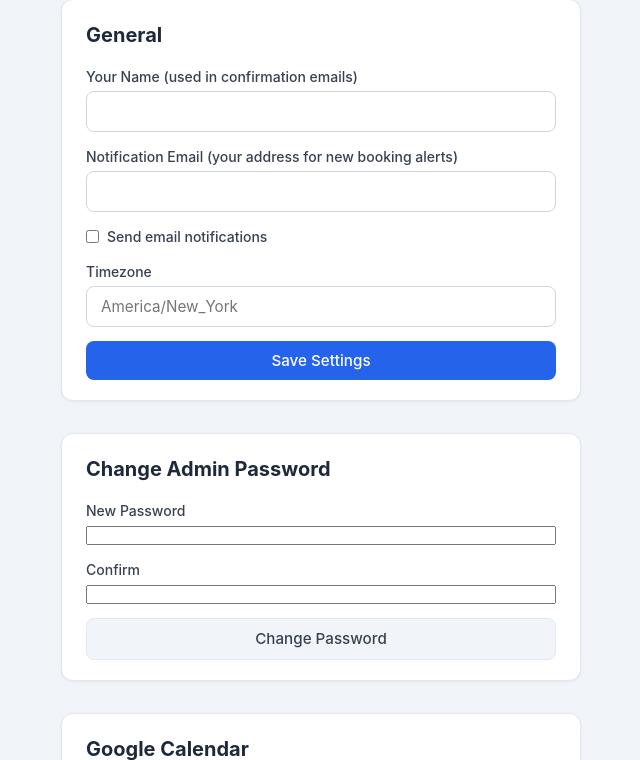
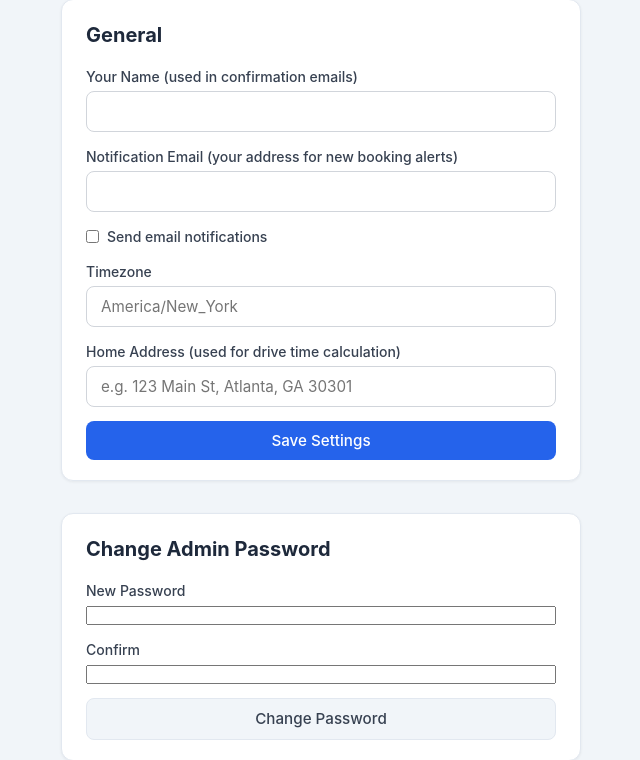
Before and after one commit to AlobarQuest/booking-system, a Python web app: template app/templates/admin/settings.html in a window 1280 px wide. Shown: the part 145-905 px from the top of the page, without its empty margins (115-755 px from the left). Run offline with Jinja, Linux system fonts and the light colour scheme; the template is opened without the code that fills it, so the values that code supplies are empty.

Commit message:
feat: add home address field to admin settings for drive time origin

```diff
--- a/app/routers/admin.py
+++ b/app/routers/admin.py
@@ -317,6 +317,7 @@ def settings_page(request: Request, db: Session = Depends(get_db), _=AuthDep):
         "notify_email": get_setting(db, "notify_email", ""),
         "notifications_enabled": get_setting(db, "notifications_enabled", "true") == "true",
         "timezone": get_setting(db, "timezone", "America/New_York"),
+        "home_address": get_setting(db, "home_address", ""),
         "google_authorized": cal.is_authorized(refresh_token),
         "conflict_cals": conflict_cals,
         "flash": _get_flash(request),
@@ -330,6 +331,7 @@ def save_settings(
     notify_email: str = Form(""),
     notifications_enabled: str = Form("false"),
     timezone: str = Form("America/New_York"),
+    home_address: str = Form(""),
     db: Session = Depends(get_db),
     _=AuthDep,
 ):
@@ -337,6 +339,7 @@ def save_settings(
     set_setting(db, "notify_email", notify_email)
     set_setting(db, "notifications_enabled", "true" if notifications_enabled == "true" else "false")
     set_setting(db, "timezone", timezone)
+    set_setting(db, "home_address", home_address)
     _flash(request, "Settings saved.")
     return RedirectResponse("/admin/settings", status_code=302)
 
--- a/app/templates/admin/settings.html
+++ b/app/templates/admin/settings.html
@@ -20,6 +20,10 @@
     </label>
     <label>Timezone
       <input type="text" name="timezone" value="{{ timezone }}" placeholder="America/New_York">
+    </label>
+    <label>Home Address (used for drive time calculation)
+      <input type="text" name="home_address" value="{{ home_address }}"
+             placeholder="e.g. 123 Main St, Atlanta, GA 30301">
     </label>
     <button type="submit" class="btn btn-primary">Save Settings</button>
   </form>
```
